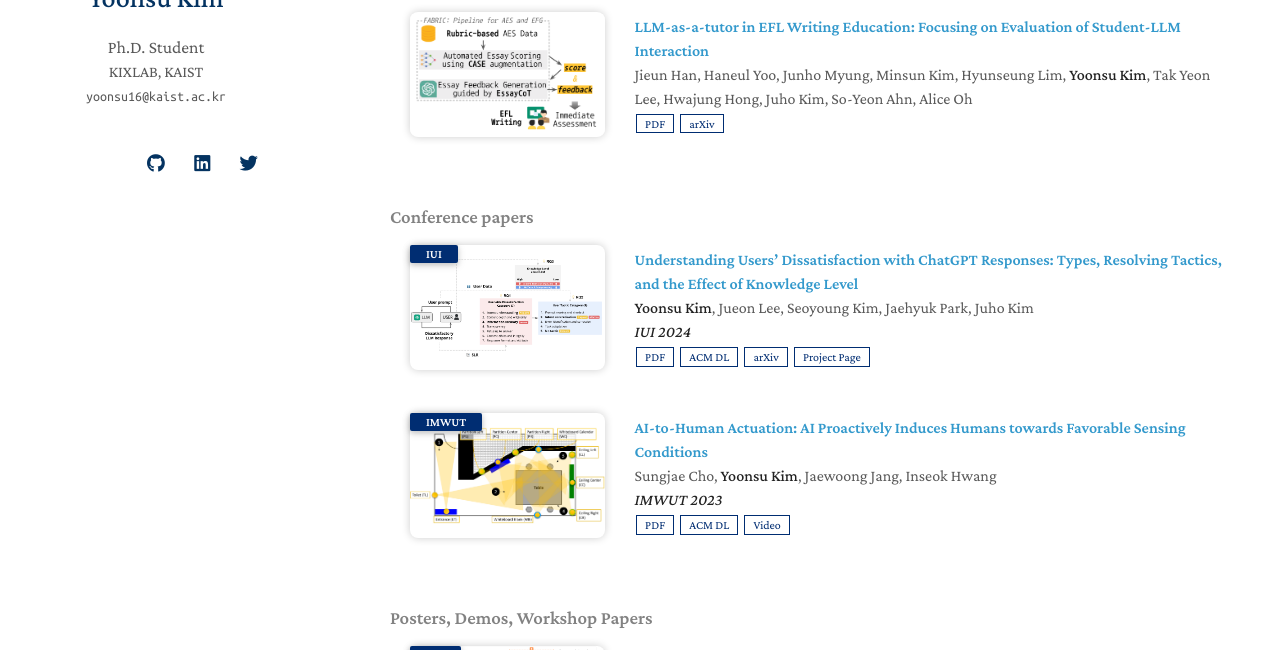
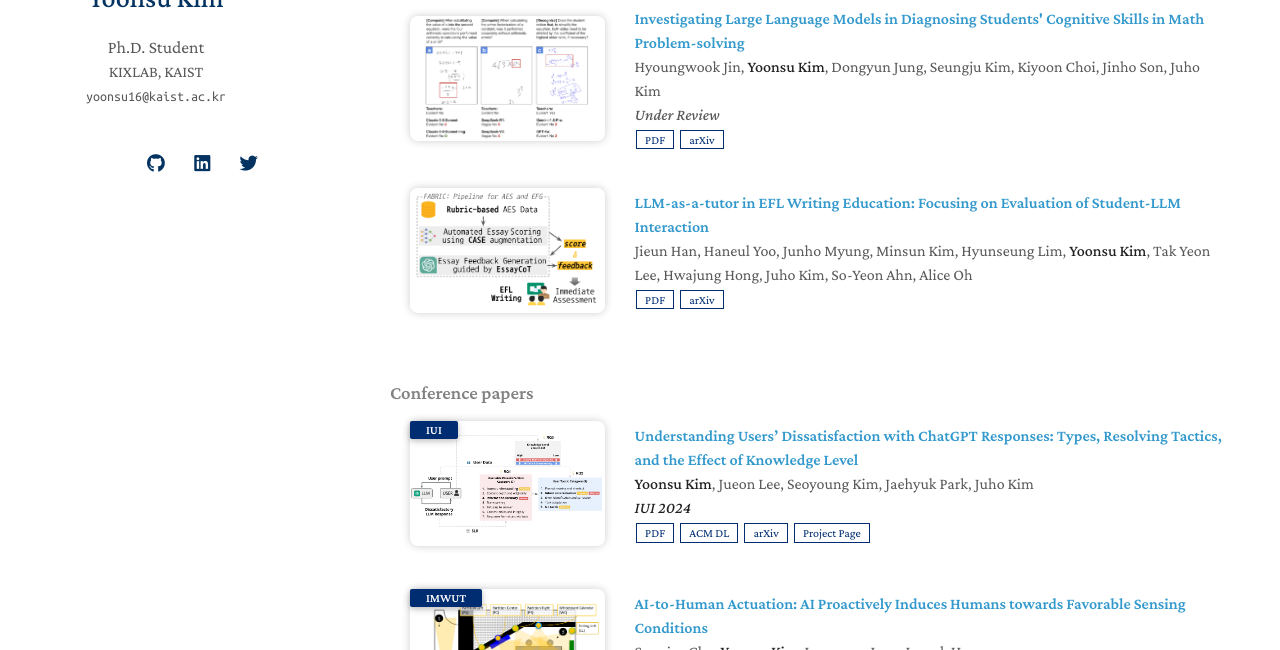
Before and after one commit to yoonsu0816/yoonsu0816.github.io, a Jekyll site: the page built from index.md, in a window 1280 px wide and 900 px high, scrolled down 430 px, cut to the strip 250-900 px from the top of the window. Built offline with Jekyll 4.4.1, drawn with Linux system fonts in a browser that asks for light colours; nearby versions of some CDN libraries; a style sheet for code colours, icons or effects is not loaded; our own code applies the rules of GitHub Pages for plain Markdown files.

Commit message:
add mathcog paper and upldated CV

```diff
--- a/_data/preprints.yml
+++ b/_data/preprints.yml
@@ -12,6 +12,17 @@ main:
     # notes: Oral Presentation
     image: assets/img/intentflow-teaser.png
 
+  - title: "Investigating Large Language Models in Diagnosing Students' Cognitive Skills in Math Problem-solving"
+    authors: Hyoungwook Jin, <strong>Yoonsu Kim</strong>, Dongyun Jung, Seungju Kim, Kiyoon Choi, Jinho Son, Juho Kim
+    conference_short:
+    conference: Under Review
+    pdf: https://arxiv.org/pdf/2504.00843.pdf
+    arxiv: https://arxiv.org/abs/2504.00843
+    code:
+    page:
+    image: assets/img/mathcog-teaser.png
+    # notes: Oral Presentation
+
 
   - title: "LLM-as-a-tutor in EFL Writing Education: Focusing on Evaluation of Student-LLM Interaction"
     authors: Jieun Han, Haneul Yoo, Junho Myung, Minsun Kim, Hyunseung Lim, <strong>Yoonsu Kim</strong>, Tak Yeon Lee, Hwajung Hong, Juho Kim, So-Yeon Ahn, Alice Oh
```
Also changed, not shown: assets/img/mathcog-teaser.png (added), 1 other file.
